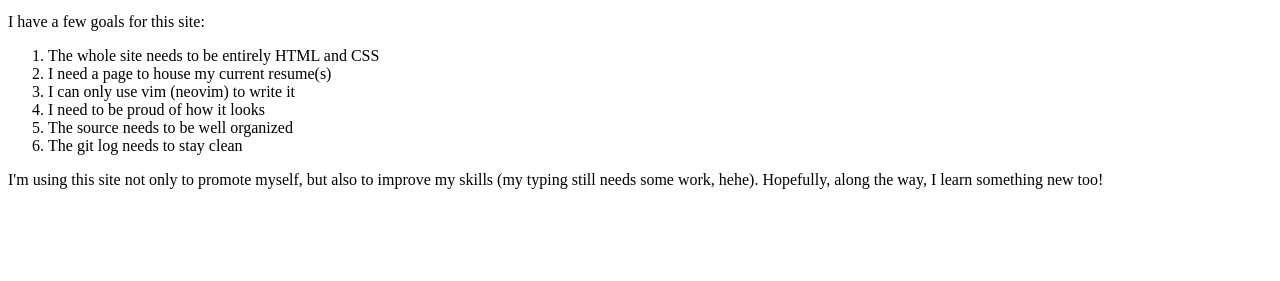
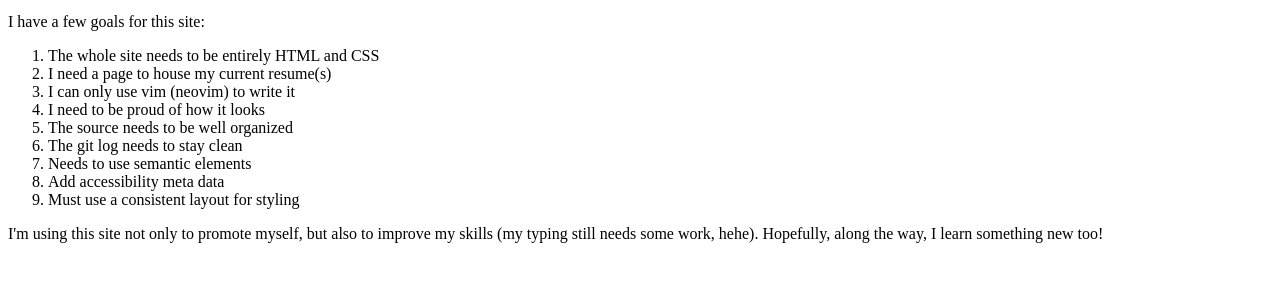
Before and after one commit to masterned/masterned.github.io, a plain HTML site: page pages/home.html in a window 1280 px wide. Shown: the part 101-382 px from the top of the page. Drawn offline with Linux system fonts and the light colour scheme.

Commit message:
add more site goals

```diff
--- a/pages/home.html
+++ b/pages/home.html
@@ -16,6 +16,9 @@
 	    <li>I need to be proud of how it looks</li>
 	    <li>The source needs to be well organized</li>
 	    <li>The git log needs to stay clean</li>
+	    <li>Needs to use semantic elements</li>
+	    <li>Add accessibility meta data</li>
+	    <li>Must use a consistent layout for styling</li>
 	</ol>
 
 	<p>I'm using this site not only to promote myself, but also to improve
```
